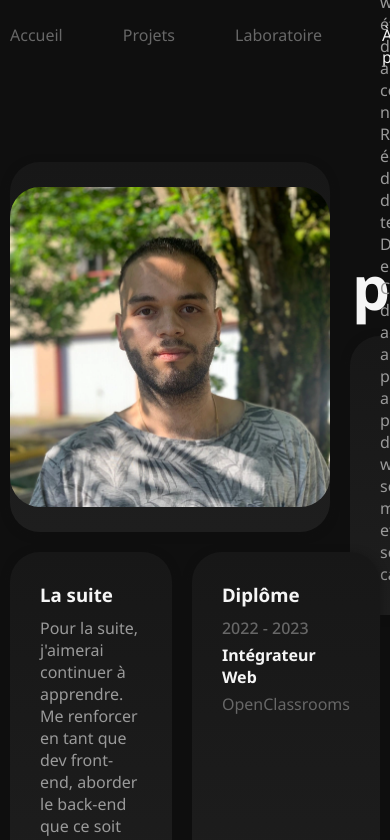
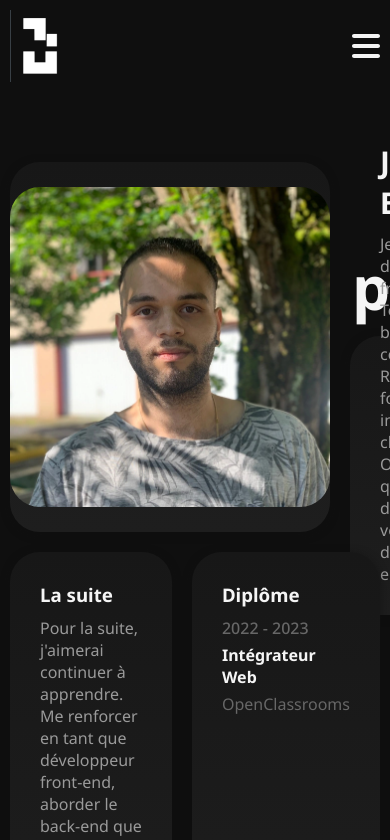
Before and after one commit to juentbrg/portfolio, a React (Create React App) app: page /about in a window 390 px wide. Shown: the top 840 px of the page. Built offline with nearby package versions, Linux system fonts and the light colour scheme.

Commit message:
responsive navbar

```diff
--- a/src/components/Navigation/index.jsx
+++ b/src/components/Navigation/index.jsx
@@ -2,6 +2,9 @@ import "./index.scss";
 import { useEffect, useState } from "react";
 import { Link, useLocation } from "react-router-dom";
 import logo from "../../assets/logo192.webp";
+import { FontAwesomeIcon } from "@fortawesome/react-fontawesome";
+import { faXmark } from "@fortawesome/free-solid-svg-icons";
+import { faBars } from "@fortawesome/free-solid-svg-icons";
 
 const usePublicUrl = (file) => {
   return new URL(file, window.location.origin).toString();
@@ -9,8 +12,18 @@ const usePublicUrl = (file) => {
 
 const Navigation = () => {
   const [activePage, setActivePage] = useState("home");
+  const [isMenuOpen, setIsMenuOpen] = useState(false);
+  const [windowWidth, setWindowWidth] = useState(window.innerWidth);
   const location = useLocation();
   const pdfURL = usePublicUrl("/cv.pdf");
+
+  const handleMenuToggle = () => {
+    setIsMenuOpen(!isMenuOpen);
+  };
+
+  const handleWindowResize = () => {
+    setWindowWidth(window.innerWidth);
+  };
 
   useEffect(() => {
     const path = location.pathname;
@@ -27,12 +40,23 @@ const Navigation = () => {
     }
   }, [location]);
 
+  useEffect(() => {
+    window.addEventListener("resize", handleWindowResize);
+    return () => {
+      window.removeEventListener("resize", handleWindowResize);
+    };
+  }, []);
+
   return (
     <nav className="navigation">
       <Link className="navigation__logo-container" to="/">
         <img className="navigation__logo" src={logo} alt="logo julien" />
       </Link>
-      <div className="navigation__links">
+      <div
+        className={`navigation__links ${
+          isMenuOpen ? "navigation__links-visible" : ""
+        }`}
+      >
         <Link
           to="/"
           className={
@@ -73,7 +97,7 @@ const Navigation = () => {
         >
           À propos
         </Link>
-      </div>
+        {windowWidth < 850 && (
           <a
             href={pdfURL}
             className="navigation__contact"
@@ -82,6 +106,27 @@ const Navigation = () => {
           >
             Mon CV
           </a>
+        )}
+      </div>
+      {windowWidth >= 850 && (
+        <a
+          href={pdfURL}
+          className="navigation__contact"
+          rel="noreferrer"
+          target="_blank"
+        >
+          Mon CV
+        </a>
+      )}
+      {windowWidth < 850 && (
+        <FontAwesomeIcon
+          icon={isMenuOpen ? faXmark : faBars}
+          size="2xl"
+          style={{ color: "#f5f5f5" }}
+          className="navigation__menu-icon"
+          onClick={handleMenuToggle}
+        />
+      )}
     </nav>
   );
 };
--- a/src/components/Navigation/index.scss
+++ b/src/components/Navigation/index.scss
@@ -1,16 +1,16 @@
 @import "../../index.scss";
 
-.navigation{
+.navigation {
   margin-top: 10px;
   margin-bottom: 80px;
   height: 72px;
   display: flex;
   align-items: center;
-    &__logo-container{
+  &__logo-container {
     width: 60px;
     height: 60px;
   }
-    &__logo{
+  &__logo {
     object-fit: cover;
     width: 100%;
     height: 100%;
@@ -23,14 +23,14 @@
       margin-right: 60px;
     }
   }
-    &__link{
+  &__link {
     color: $links-inactive;
-        transition: .3s ease-in-out;
-        &:hover{
+    transition: 0.3s ease-in-out;
+    &:hover {
       color: $white;
     }
   }
-    &__link-active{
+  &__link-active {
     color: $white;
   }
   &__contact {
@@ -46,7 +46,7 @@
       color: $dark;
     }
     &::before {
-            content: '';
+      content: "";
       position: absolute;
       top: 100%;
       left: 0;
@@ -54,7 +54,7 @@
       height: 100%;
       background-color: $white;
       border-radius: 50% 50% 0 0;
-            transition: all .5s;
+      transition: all 0.5s;
       z-index: -1;
     }
     &:hover::before {
@@ -62,4 +62,45 @@
       border-radius: 0;
     }
   }
+  &__menu-icon {
+    z-index: 2;
+    cursor: pointer;
   }
+}
+
+@media all and (max-width: 850px) {
+  .navigation {
+    justify-content: space-between;
+    &__links {
+      height: 100vh;
+      width: 50vw;
+      position: fixed;
+      flex-direction: column;
+      text-align: center;
+      overflow: hidden;
+      padding: 100px 50px 50px 50px;
+      top: 0;
+      right: 0;
+      background-color: darken($color: $dark, $amount: 8);
+      border-left: 1px solid lighten($color: $dark, $amount: 10);
+      z-index: 1;
+      transform: translateX(100%);
+      transition: transform 0.3s ease-in-out;
+
+      > *:not(:last-child) {
+        margin-right: 0px;
+        margin-bottom: 50px;
+      }
+      &-visible {
+        transform: translateX(0%);
+      }
+    }
+    &__link {
+      font-size: 20px;
+    }
+    &__link-active {
+      font-size: 20px;
+    }
+    border-left: 1px solid lighten($color: $dark, $amount: 10);
+  }
+}
--- a/src/pages/About/index.jsx
+++ b/src/pages/About/index.jsx
@@ -12,8 +12,8 @@ const About = () => {
         <AboutCard
           picture={pic}
           fullName="Julien Bourgeois"
-          description="Depuis 10 ans, je suis passionné d'informatique et je me suis récemment tourné vers le développement web. J'ai repris mes études dans ce domaine et j'ai approfondi mes connaissances, notamment en React. J'ai également exploré d'autres langages de programmation tels que VueJS, Django et Python en autodidacte. Cette combinaison d'apprentissage académique et autodidactisme m'a permis d'avoir une approche polyvalente du développement web. Aujourd'hui, je souhaite mettre mes compétences et ma passion au service de ma carrière."
-          followingDescription="Pour la suite, j'aimerai continuer à apprendre. Me renforcer en tant que dev front-end, aborder le back-end que ce soit en entreprise ou en auto-didacte."
+          description="Je suis un développeur web front-end basé à Toulouse, j’ai de bonnes connaissances en React Js. J’ai suivi la formation intégrateur web chez OpenClassrooms qui m’a mis dans des conditions voulues proche du développement en entreprise."
+          followingDescription="Pour la suite, j'aimerai continuer à apprendre. Me renforcer en tant que développeur front-end, aborder le back-end que ce soit en entreprise ou en auto-didacte."
           degreeDate="2022 - 2023"
           degreeName="Intégrateur Web"
           degreeSchool="OpenClassrooms"
--- a/src/pages/Home/index.scss
+++ b/src/pages/Home/index.scss
@@ -1,44 +1,45 @@
 @import "../../index.scss";
 
-.home{
+.home {
   display: flex;
 }
 
-.presentation{
+.presentation {
   padding: 60px 40px;
-    &__title{
+  &__title {
     font-size: 60px;
   }
-    &__title-colored{
+  &__title-colored {
     color: $primary;
   }
-    &__paragraph{
+  &__paragraph {
     color: lighten($color: $links-inactive, $amount: 15);
     font-size: 15px;
     width: 70%;
     margin-top: 60px;
   }
-    &__skills{
+  &__skills {
     margin-top: 40px;
   }
-    &__techstack{
+  &__techstack {
     margin-top: 20px;
     display: flex;
-        >*:not(:last-child){
+    flex-wrap: wrap;
+    > *:not(:last-child) {
       margin-right: 40px;
     }
   }
-    &__techlogo-container{
+  &__techlogo-container {
     width: 64px;
     height: 64px;
   }
-    &__techlogo{
+  &__techlogo {
     width: 100%;
     object-fit: cover;
     filter: grayscale(100%);
     opacity: 65%;
-        transition: .4s ease-in-out;
-        &:hover{
+    transition: 0.4s ease-in-out;
+    &:hover {
       opacity: 100%;
       filter: none;
     }
```
Lines whose indentation alone changed are shown as unchanged.
